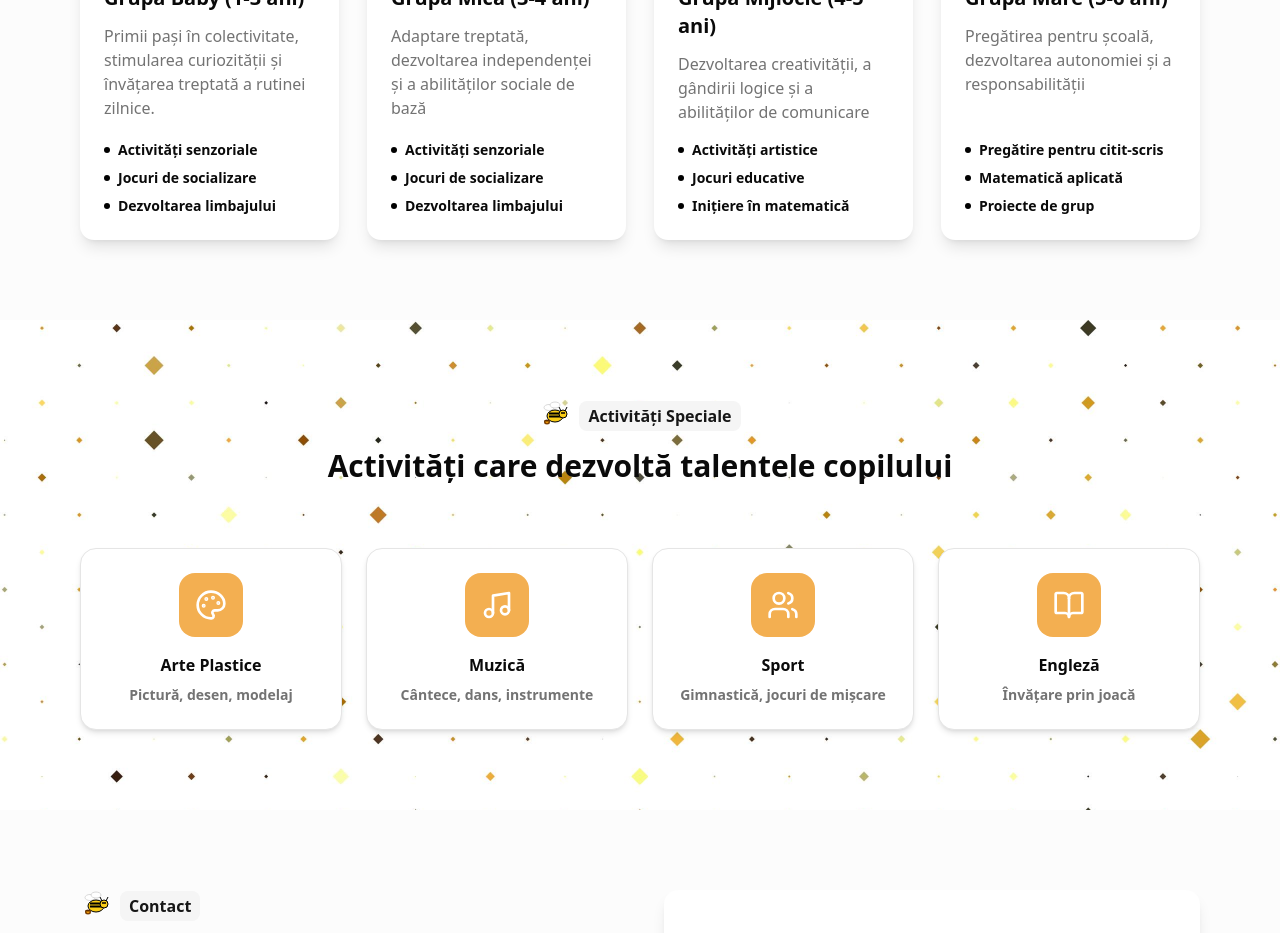
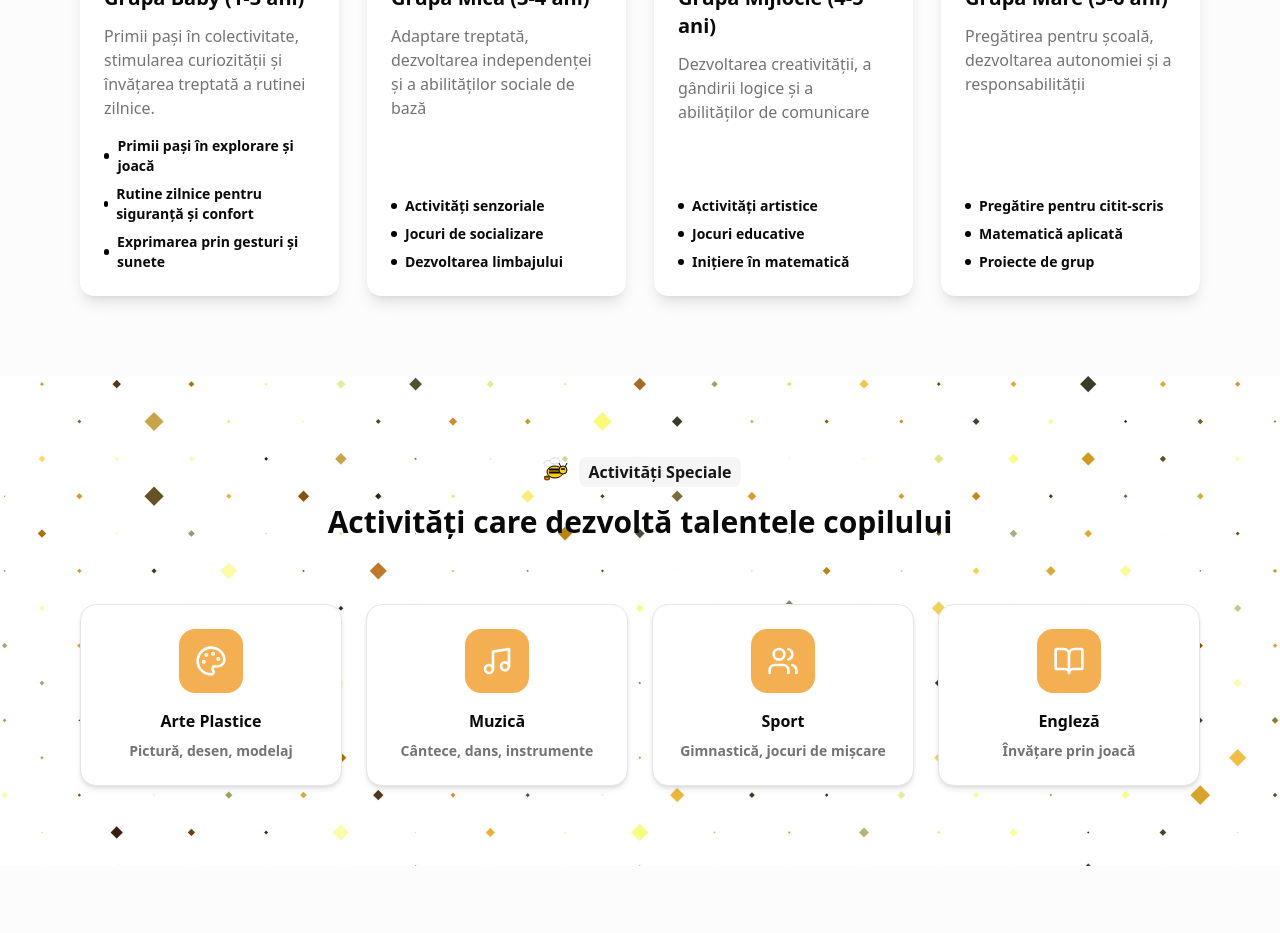
Before and after one commit to catalyntor13/gradinita, a Next.js app: page / in a window 1280 px wide. Shown: the part 2460-3393 px from the top of the page. Built offline with nearby package versions, Linux system fonts and the light colour scheme; no server answers.

Commit message:
Fixed some descriptions

```diff
--- a/app/sections/Programe.tsx
+++ b/app/sections/Programe.tsx
@@ -39,7 +39,7 @@ export default function Programe() {
       icon: Baby,
       title: "Grupa Baby (1-3 ani)",
       description: "Primii pași în colectivitate, stimularea curiozității și învățarea treptată a rutinei zilnice.",
-      activities: ["Activități senzoriale", "Jocuri de socializare", "Dezvoltarea limbajului"],
+      activities: ["Primii pași în explorare și joacă", "Rutine zilnice pentru siguranță și confort", "Exprimarea prin gesturi și sunete"],
       color: "white",
     },
     {
```
